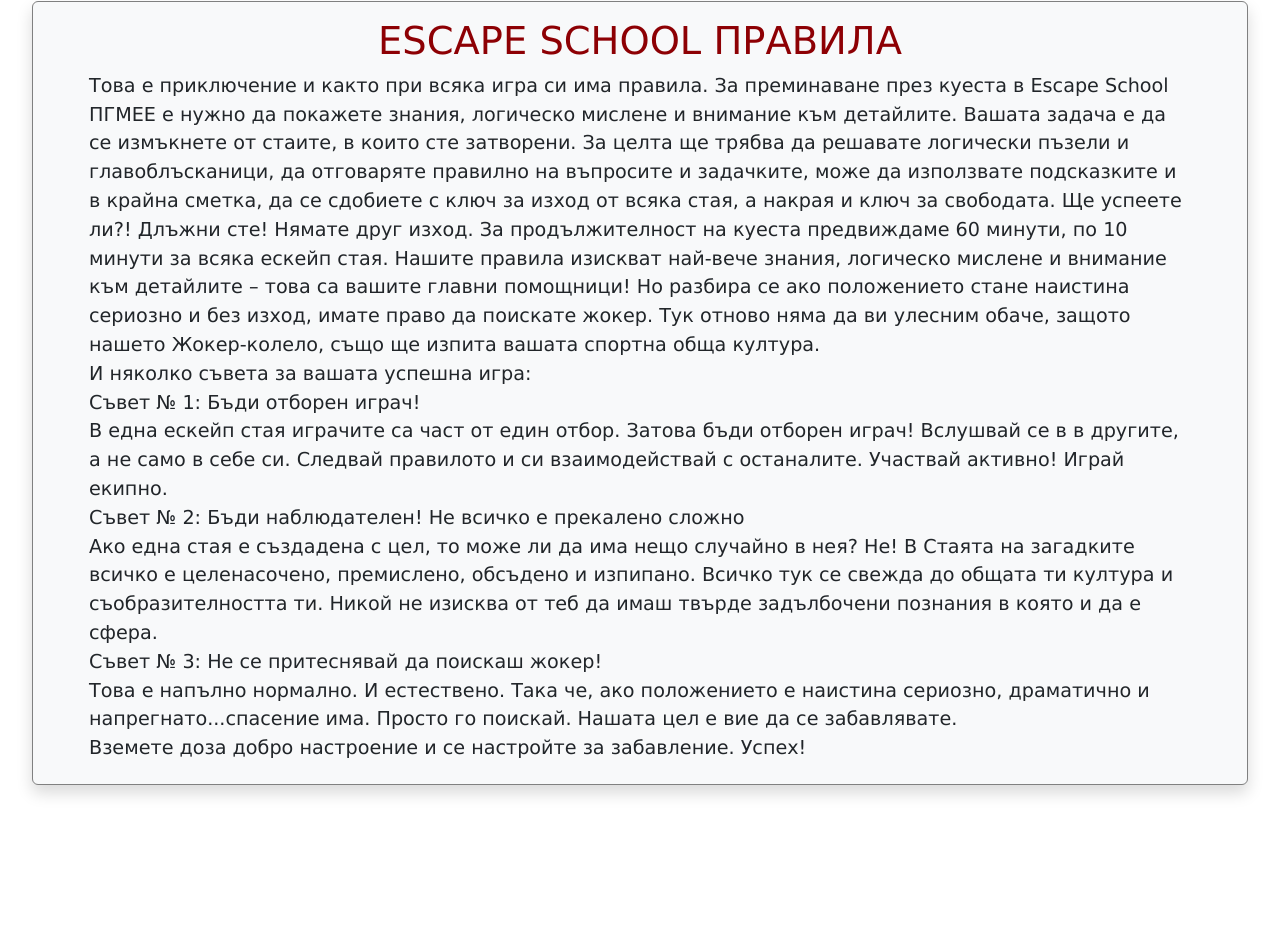
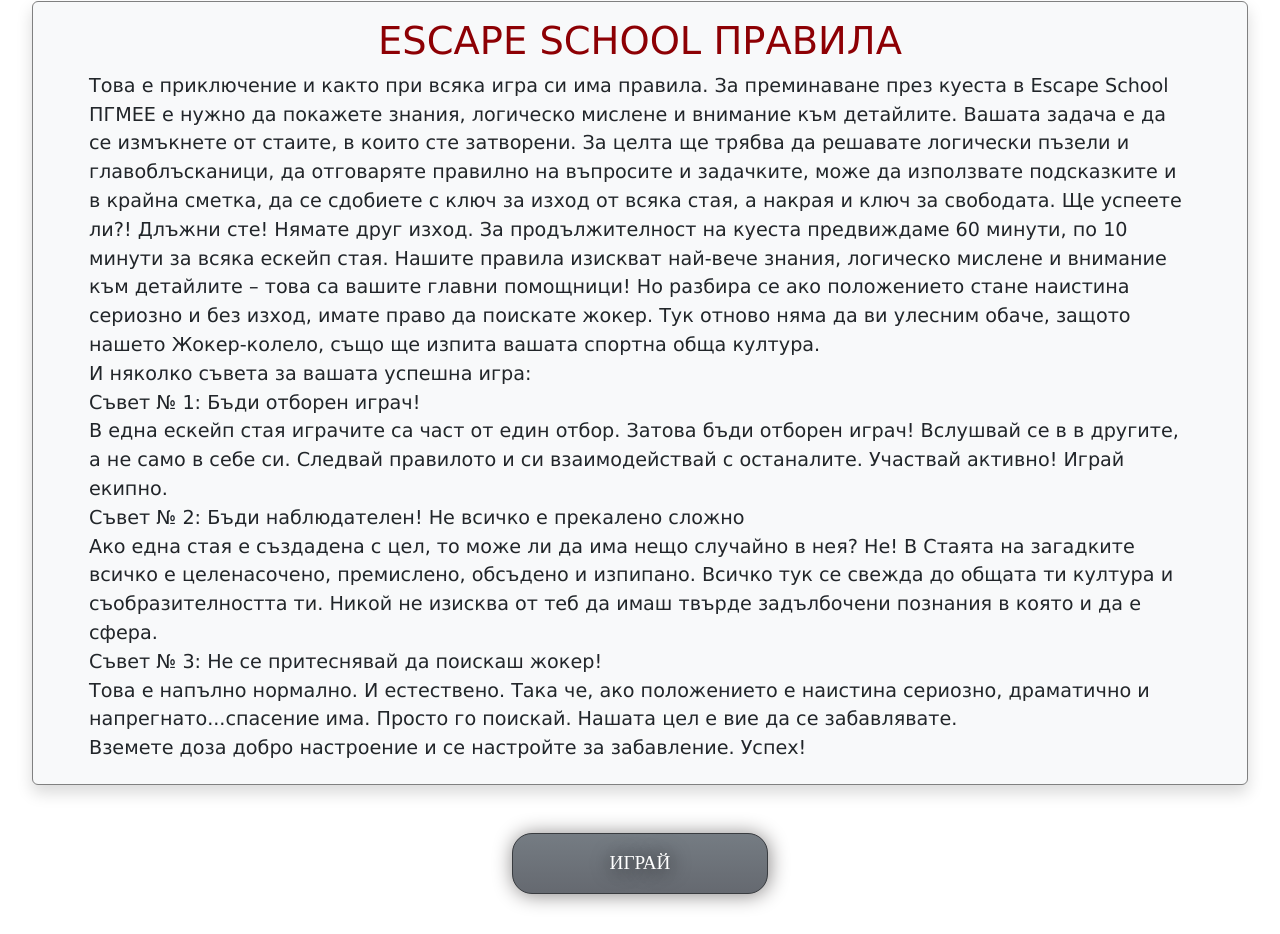
Before and after one commit to vannya76/EscapeSchool, a plain HTML site: page index.html in a window 1280 px wide. Shown: the part 632-1566 px from the top of the page. Before the commit the page ends 1465 px from the top, so only its background shows below. Drawn offline with nearby package versions, Linux system fonts and the light colour scheme.

Commit message:
Add files via upload

```diff
--- a/index.html
+++ b/index.html
@@ -122,7 +122,7 @@
 </div>
     </section>
     <div id="play">
-        <a href="all.html" target="_blank" class="BUTTON_OOD" style="margin-bottom: 40px;>ИГРАЙ</a>
+        <a href="all.html" target="_blank" class="BUTTON_OOD" style="margin-bottom: 40px;">ИГРАЙ</a>
     </div>
 </body>
 </html>
```
